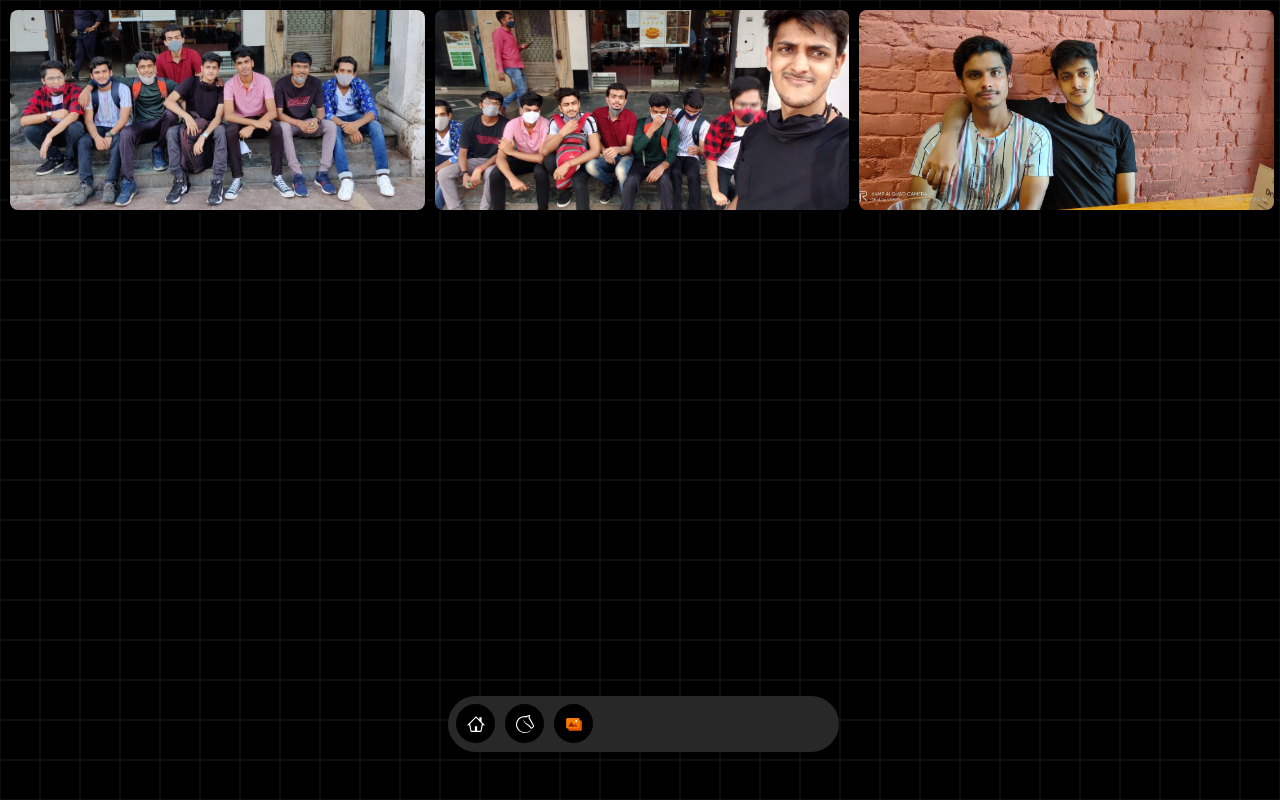
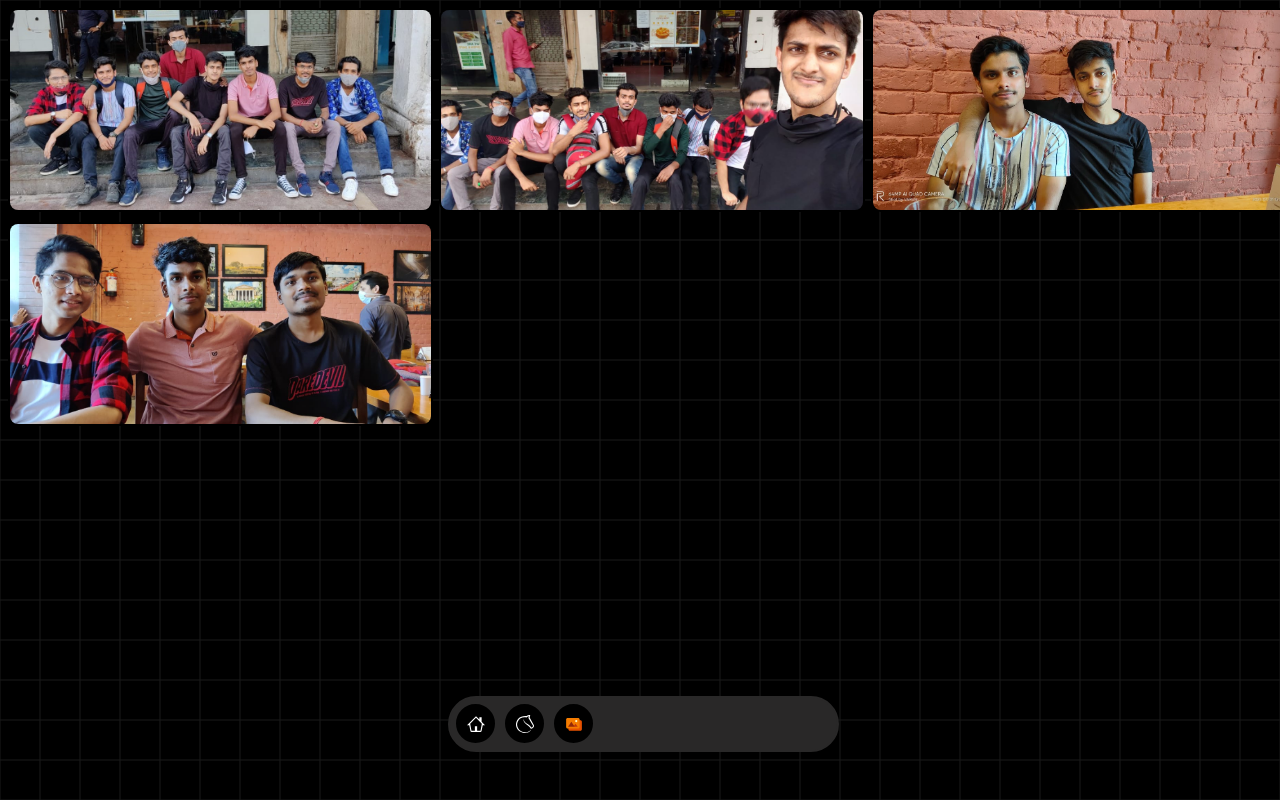
Before and after one commit to brownpanthera/meandthebois, a React (Create React App) app: page /gallery in a window 1280 px wide. Built offline with nearby package versions, Linux system fonts and the light colour scheme.

Commit message:
fixed the pwa

```diff
--- a/src/App.css
+++ b/src/App.css
@@ -219,7 +219,7 @@ hr {
 
 .photo-grid {
   display: grid;
-  grid-template-columns: repeat(auto-fit, minmax(200px, 1fr));
+  grid-template-columns: repeat(3, 33.33%);
   gap: 10px;
 }
 
--- a/src/App.js
+++ b/src/App.js
@@ -11,14 +11,14 @@ function App() {
 
   return (
     <>
-      {isHome && <h2 className="heading"><span>S</span>p<span>a</span>c<span>e</span></h2>}
       <Routes>
         <Route path="/" element={<Home />} />
         <Route path="/chess" element={<ChessProfile />} />
         <Route path="/gallery" element={<Gallery />} />
       </Routes>
+      <Home />
+      {isHome && <h2 className="heading"><span>S</span>p<span>a</span>c<span>e</span></h2>}
       {isHome && <Audio />}
-      <Home />
     </>
   );
 }
--- a/src/Pages/Gallery.jsx
+++ b/src/Pages/Gallery.jsx
@@ -14,6 +14,7 @@ export default function Gallery() {
           <img className='images' src="/photos/bois1.jpg" alt='bois' onClick={handleClick} />
           <img className='images' src="/photos/bois2.jpg" alt='bois' onClick={handleClick} />
           <img className='images' src="/photos/bois3.jpg" alt='bois' onClick={handleClick} />
+          <img className='images' src="/photos/bois8.jpg" alt='bois' onClick={handleClick} />
           {/* <img src="/photos/bois4.jpg" alt='bois' onClick={handleClick} />
           <img src="/photos/bois5.jpg" alt='bois' onClick={handleClick} />
           <img src="/photos/bois6.jpg" alt='bois' onClick={handleClick} /> */}
```
Also changed, not shown: public/photos/bois8.jpg (added).
